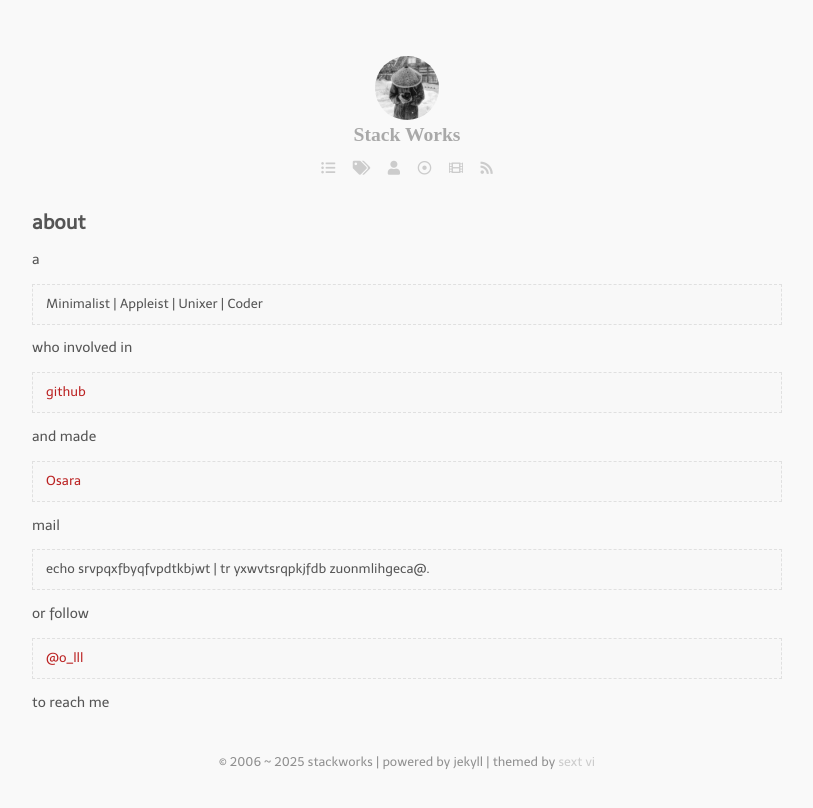
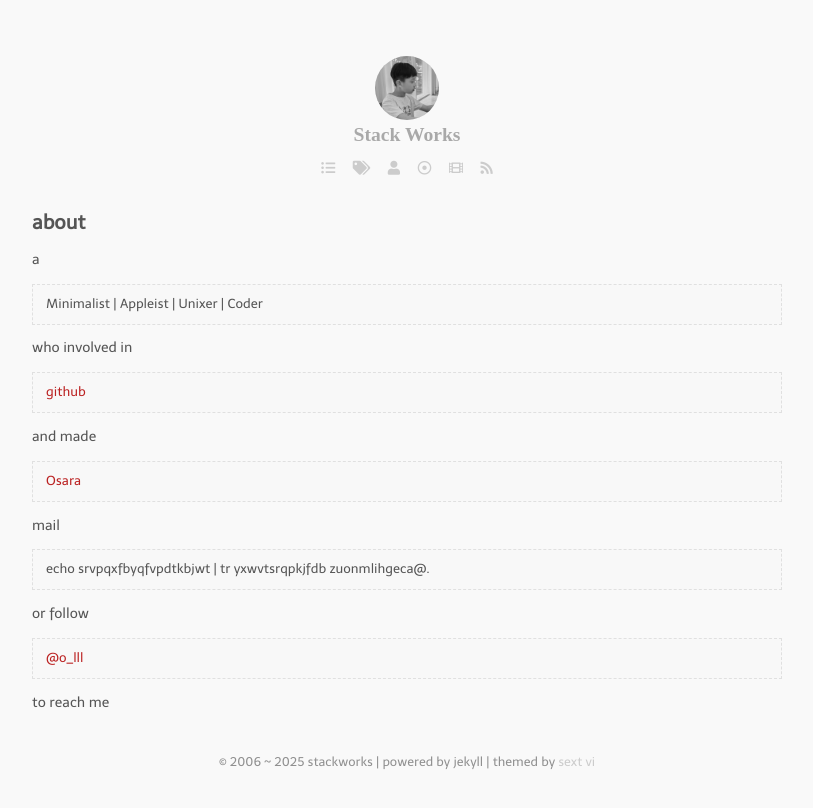
Before and after one commit to stackworks79/stackworks79.github.io, a Jekyll site: the page built from about.markdown, in a window 1280 px wide. Shown: the top 808 px of the page, without its empty margins (233-1046 px from the left). Built offline with Jekyll 4.4.1, drawn with Linux system fonts in a browser that asks for light colours; nearby versions of some CDN libraries; some web fonts are replaced.

Commit message:
avartar change

```diff
--- a/_layouts/default.html
+++ b/_layouts/default.html
@@ -21,7 +21,7 @@
       <div id="main" role="main">
         <header>
           <div id="header">
-            <img class="avatar" src="/media/avatar.jpg" />
+            <img class="avatar" src="/media/avatar2.jpg" />
             <h1><a title="{{ site.name }}" class="" href="/">{{ site.name }}</a></h1>
           </div>
           <nav>
```
Also changed, not shown: media/avatar2.jpg (added).
